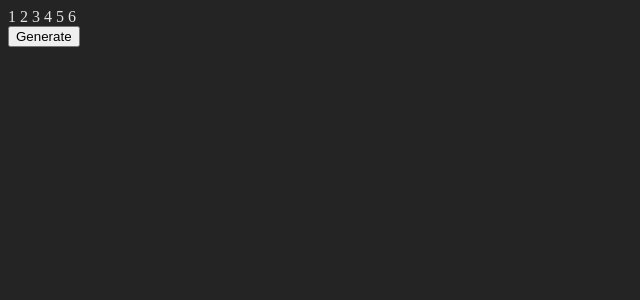
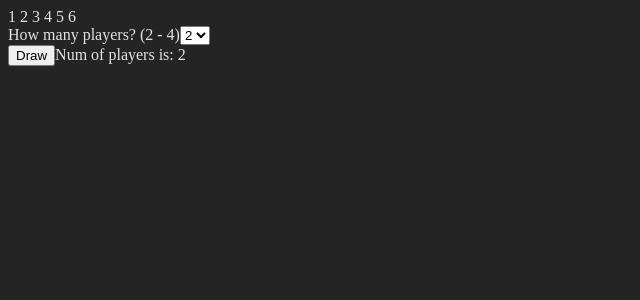
Before and after one commit to drewbrownie21/GolfCardGame, a React (Vite) app: page / in a window 1280 px wide. Shown: the top 300 px of the page, without its empty margins (0-640 px from the left). Built offline with nearby package versions, Linux system fonts and the light colour scheme.

Commit message:
Add a player select dropdown

```diff
--- a/src/components/Game/Game.tsx
+++ b/src/components/Game/Game.tsx
@@ -1,4 +1,6 @@
+import { useState } from "react";
 import type { Card } from "../generateDeck";
+import { Setup } from "../Setup/Setup";
 
 type GameProps = {
   deck: Card[];
@@ -7,18 +9,23 @@ type GameProps = {
 };
 
 export function Game({ deck, updateDeck, children }: GameProps) {
+  const [numPlayers, setNumPlayers] = useState<number | null>(2);
+
   function drawCard(numOfCardsDrawn: number) {
     const cardDrawn = deck.at(-numOfCardsDrawn);
     updateDeck((prev) => prev.slice(0, -1));
+    console.log(cardDrawn);
     return cardDrawn;
   }
 
   return (
     <section>
+      <Setup setNumOfPlayers={setNumPlayers} />
       <div>{children}</div>
       <button onClick={() => drawCard(1)} disabled={deck.length === 0}>
-        Generate
+        Draw
       </button>
+      Num of players is: {numPlayers}
     </section>
   );
 }
--- /dev/null
+++ b/src/components/Setup/Setup.tsx
@@ -0,0 +1,21 @@
+type SelectPlayersType = {
+  setNumOfPlayers: (num: number) => void;
+};
+
+export function Setup({ setNumOfPlayers }: SelectPlayersType) {
+  const handlePlayerSelect = (e: any) => {
+    setNumOfPlayers(e.target.value);
+    console.log(e.target.value);
+  };
+
+  return (
+    <section>
+      How many players? (2 - 4)
+      <select onChange={handlePlayerSelect}>
+        <option value={2}>2</option>
+        <option value={3}>3</option>
+        <option value={4}>4</option>
+      </select>
+    </section>
+  );
+}
```
